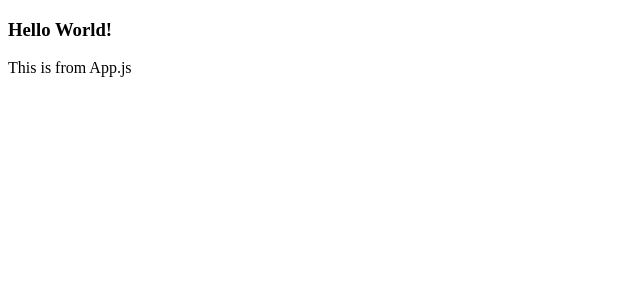
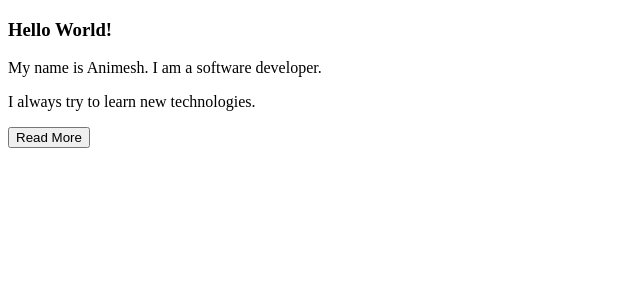
Before and after one commit to animeshrs/react-demo, a React (Create React App) app: page / in a window 1280 px wide. Shown: the top 300 px of the page, without its empty margins (0-640 px from the left). Built offline with nearby package versions, Linux system fonts and the light colour scheme.

Commit message:
Set State

```diff
--- a/src/App.js
+++ b/src/App.js
@@ -1,11 +1,40 @@
 import React, { Component } from 'react';
 
 class App extends Component {
+    constructor() {
+        super();
+        this.state = {
+            displayBio: false
+        }
+    }
+
     render() {
+        const toggleDisplayBio = () => {
+            this.setState({
+                displayBio: !this.state.displayBio
+            });
+        }
+
+        const bio = this.state.displayBio
+            ? (
+                <div>
+                    <p>I live in Dublin, Ireland</p>
+                    <p>My fav sport is Cricket</p>
+                    <p>Also, I love music</p>
+                    <button className="btn" onClick={toggleDisplayBio}>Show Less</button>
+                </div>
+
+            )
+            : (
+                <button className="btn" onClick={toggleDisplayBio}>Read More</button>
+            );
+
         return (
             <div>
                 <h3>Hello World!</h3>
-                <p>This is from App.js</p>
+                <p>My name is Animesh. I am a software developer.</p>
+                <p>I always try to learn new technologies.</p>
+                {bio}
             </div>
         );
     }
```
